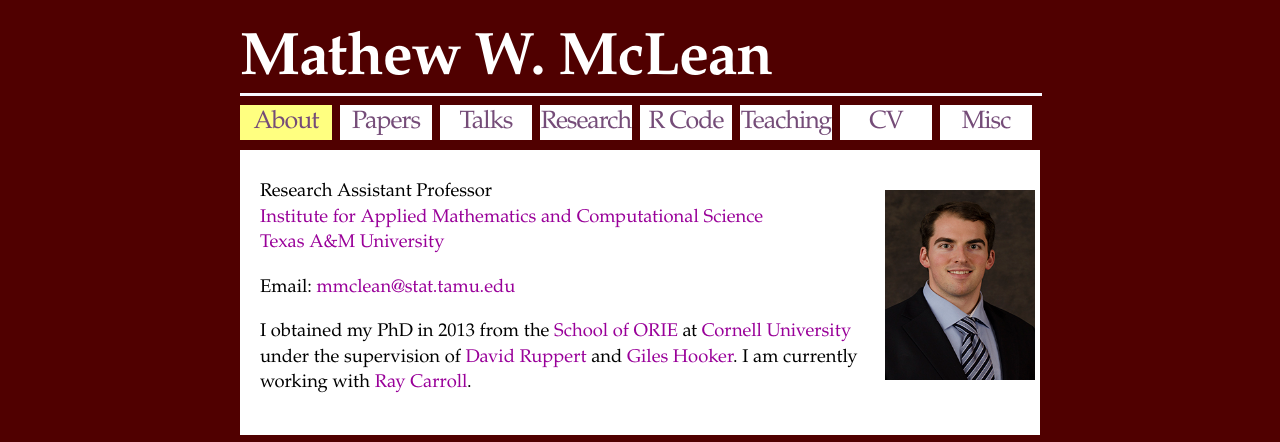
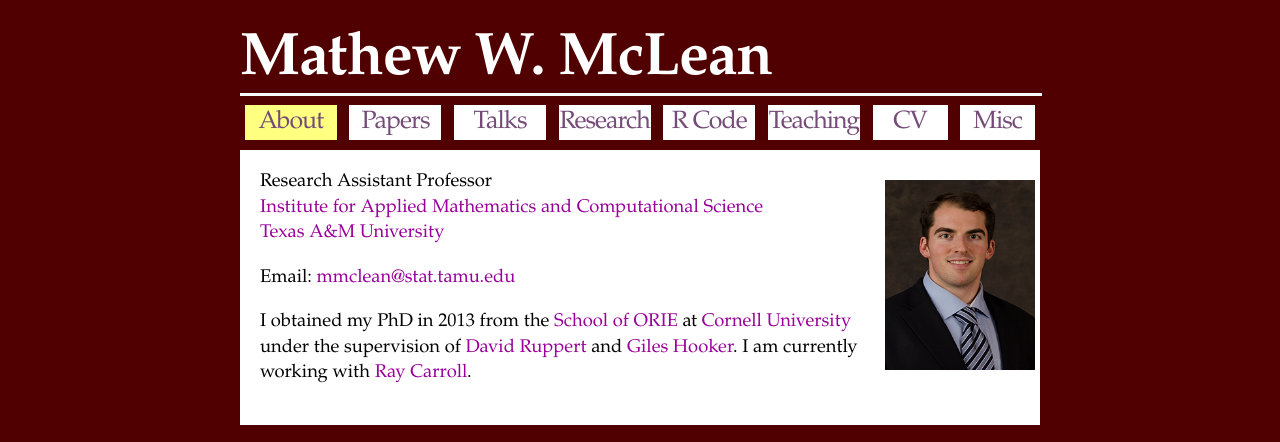
Before and after one commit to mwmclean/mwmclean.github.io, a plain HTML site: page index.html in a window 1280 px wide. Shown: the top 442 px of the page. Drawn offline with nearby package versions, Linux system fonts and the light colour scheme.

Commit message:
fixed centring of navigation divs

```diff
--- a/css/McLean.css
+++ b/css/McLean.css
@@ -43,12 +43,12 @@ header h1 {
 
 .contentDiv{
   background-color: #FFFFFF;
-  padding: 20px 5px 20px 10px;
+  padding: 10px 5px 20px 10px;
   margin: 10px 0px 10px 0px;
 }
 
 .navDiv {
-    float: left;
+   /* float: left; */
     width: 92px;
     background-color: #FFFFFF;
 	display: inline-block;
@@ -57,7 +57,7 @@ header h1 {
 	letter-spacing: -1px;
     font-size: 25px;
     margin: 0px 8px 0px 0px;
-	line-height: 35px;
+	/*line-height: 35px;*/
 }
 .navDiv:hover {
      color: #500000;
--- a/index.html
+++ b/index.html
@@ -112,23 +112,22 @@ function showThanks()
       R Code
 	  </a>
     </div>
-    <div class="navDiv" style="width: 92px;">
+    <div class="navDiv">
 	  <a href="javascript:toggle('teaching');">
       Teaching
 	  </a>
     </div>
-    <div class="navDiv">
+    <div class="navDiv" style="width: 75px;">
 	  <a href="Downloads/MattMcLeanCV.pdf">
       CV
 	  </a>
     </div>
-    <div class="navDiv" style="margin: 0px 0px 0px 0px;">
+    <div class="navDiv" style="margin: 0px 0px 0px 0px; width: 75px;">
 	  <a href="javascript:toggle('misc');">
       Misc
 	  </a>
     </div>
 </nav>
-<br>
 <!--Contact-->
 
   <div style="clear:both;"></div>
```
